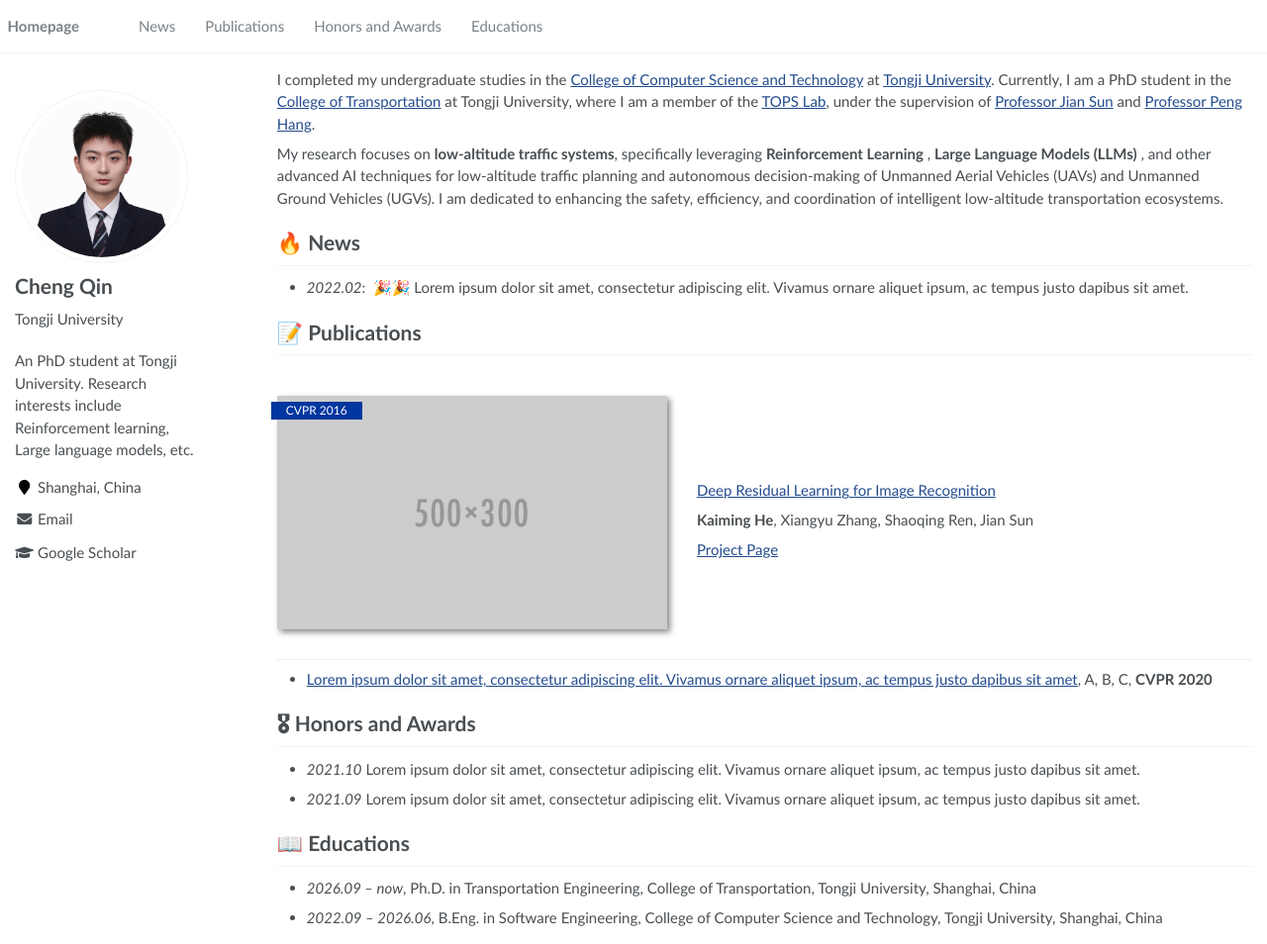
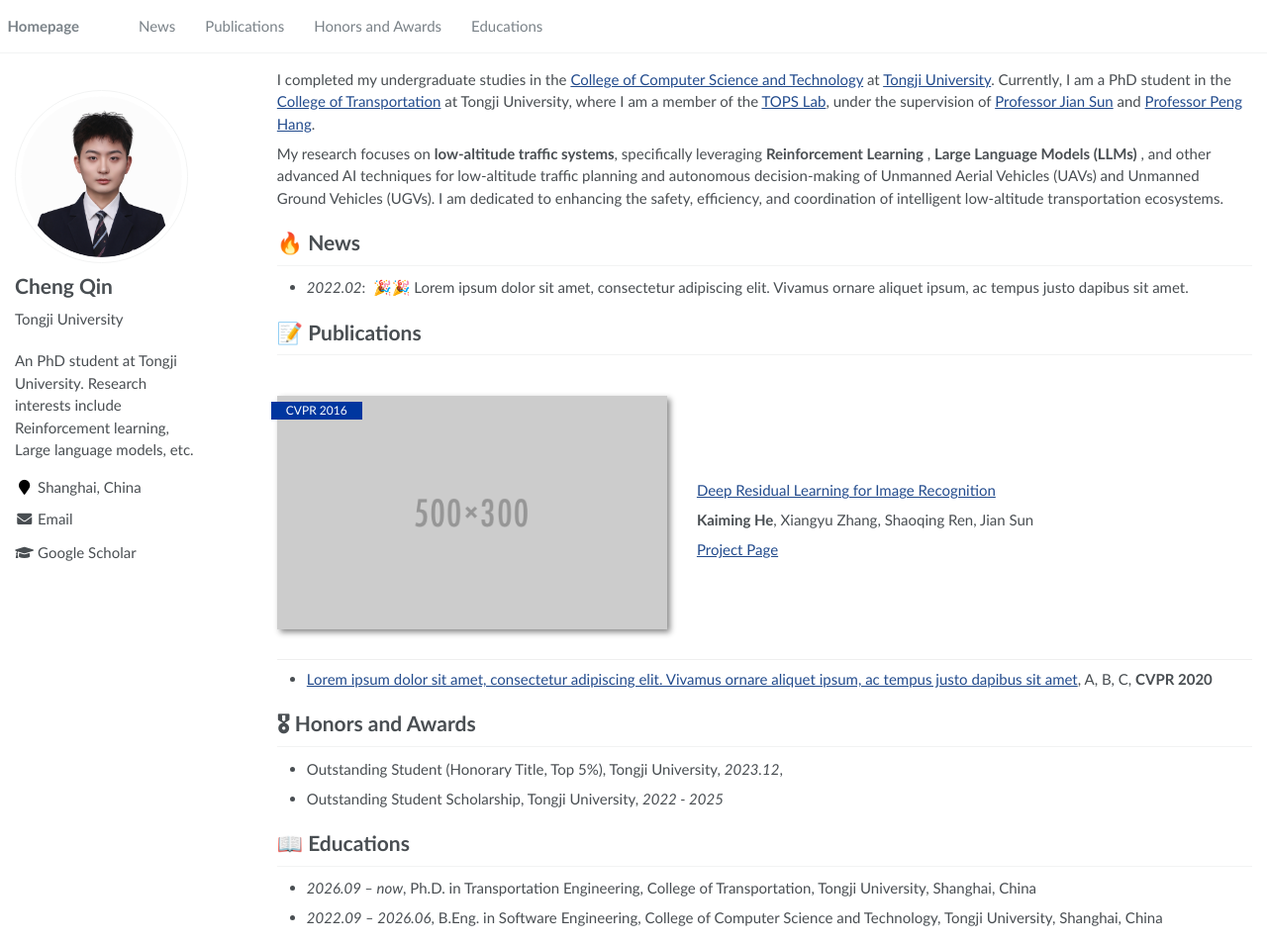
Before and after one commit to QinCheng0928/QinCheng0928.github.io, a Jekyll site: the page built from _pages/about.md, in a window 1280 px wide and 954 px high. Shown: the whole window at 99% size. Built offline with Jekyll 4.4.1, drawn with Linux system fonts in a browser that asks for light colours.

Commit message:
Honors and Awards

```diff
--- a/_pages/about.md
+++ b/_pages/about.md
@@ -55,8 +55,8 @@
 - [Lorem ipsum dolor sit amet, consectetur adipiscing elit. Vivamus ornare aliquet ipsum, ac tempus justo dapibus sit amet](https://github.com), A, B, C, **CVPR 2020**
 
 # 🎖 Honors and Awards
-- *2021.10* Lorem ipsum dolor sit amet, consectetur adipiscing elit. Vivamus ornare aliquet ipsum, ac tempus justo dapibus sit amet.
-- *2021.09* Lorem ipsum dolor sit amet, consectetur adipiscing elit. Vivamus ornare aliquet ipsum, ac tempus justo dapibus sit amet.
+- Outstanding Student (Honorary Title, Top 5%), Tongji University, *2023.12*,
+- Outstanding Student Scholarship, Tongji University, *2022 - 2025*
 
 # 📖 Educations
 - *2026.09 – now*, Ph.D. in Transportation Engineering, College of Transportation, Tongji University, Shanghai, China
```
